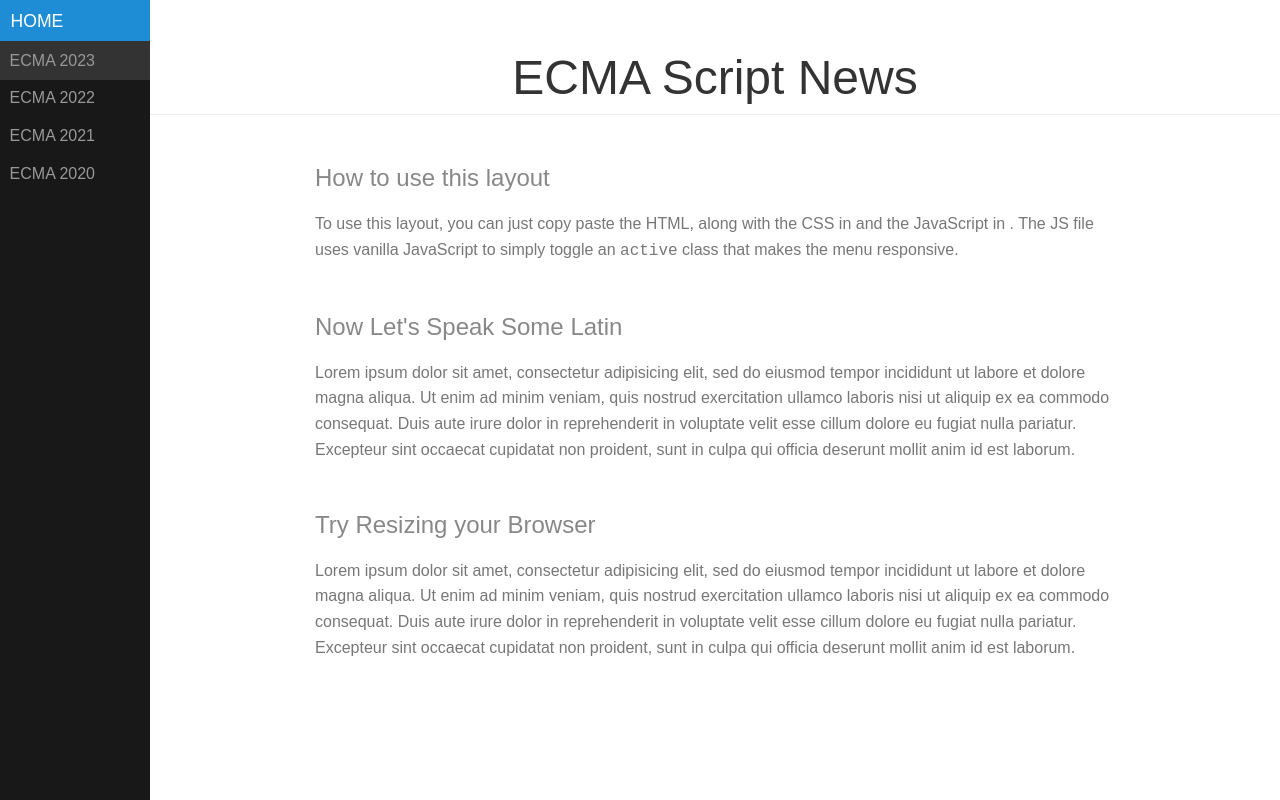
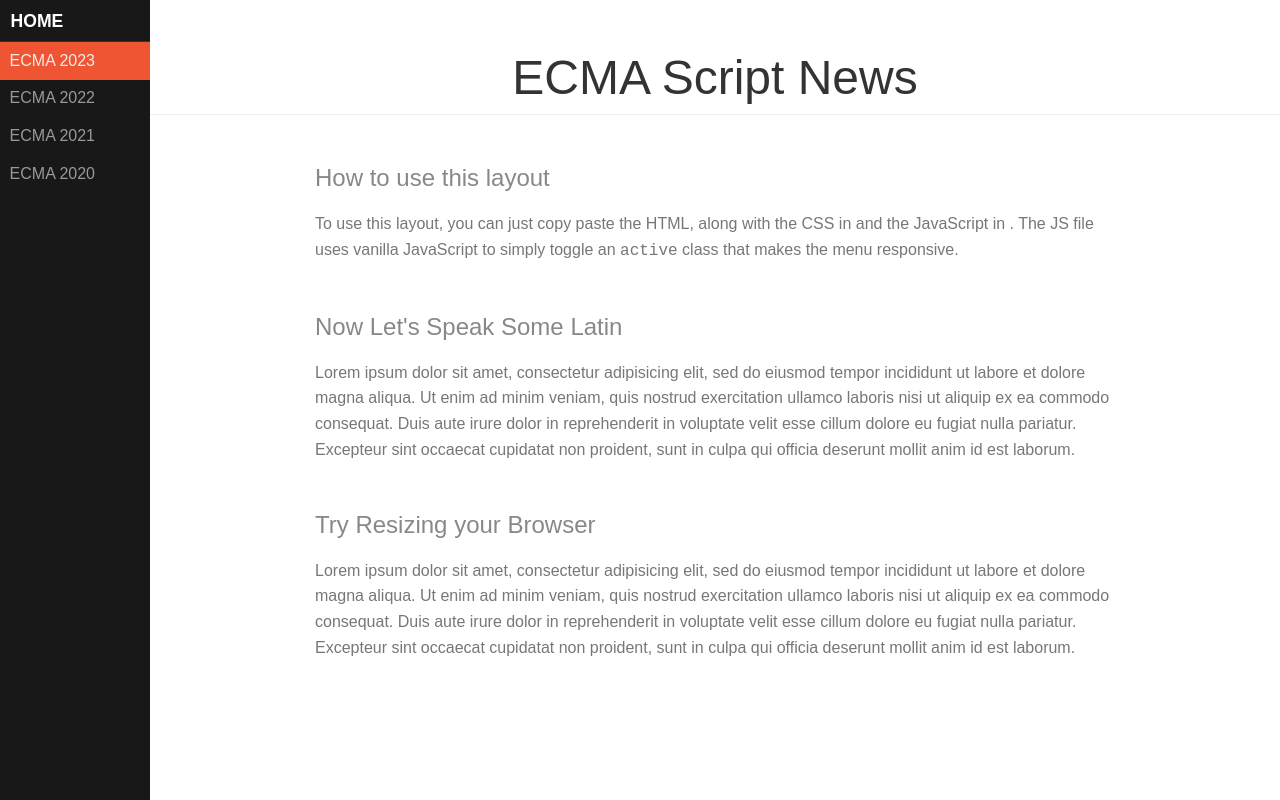
Before and after one commit to P-SSF/ecma-vue3js, a Vue app: page / in a window 1280 px wide. In both pictures the pointer is over the link "ECMA 2023". Built offline with nearby package versions, Linux system fonts and the light colour scheme.

Commit message:
update : css 변경

```diff
--- a/src/assets/main.css
+++ b/src/assets/main.css
@@ -118,15 +118,15 @@ appears on the left side of the page.
       */
 #menu .pure-menu li a:hover,
 #menu .pure-menu li a:focus {
-  background: #333;
+  color: #eee;
+  background: #ef5533;
 }
 
 /*
   This styles the selected menu item `<li>`.
   */
-#menu .pure-menu-selected,
 #menu .pure-menu-heading {
-  background: #1f8dd6;
+  font-weight: 600;
 }
 /*
       This styles a link within a selected menu item `<li>`.
@@ -148,7 +148,7 @@ appears on the left side of the page.
 
 /*
 The button to open/close the Menu is custom-made and not part of Pure. Here's
-how it works:
+how it works
 */
 
 /*
```
